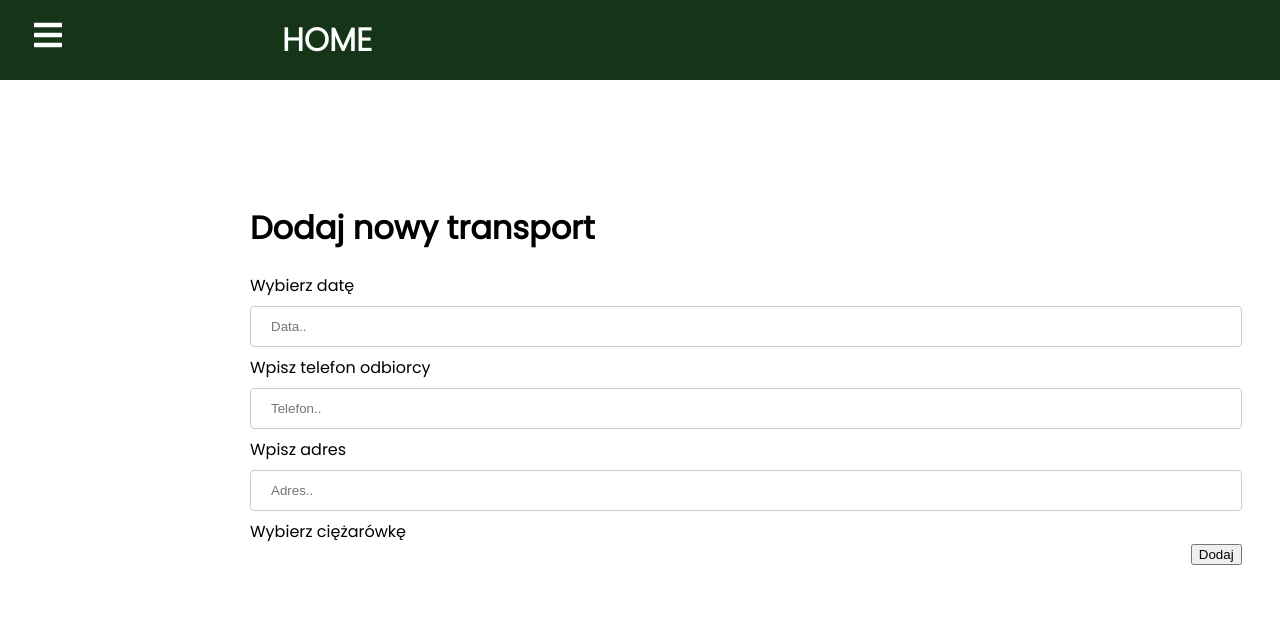
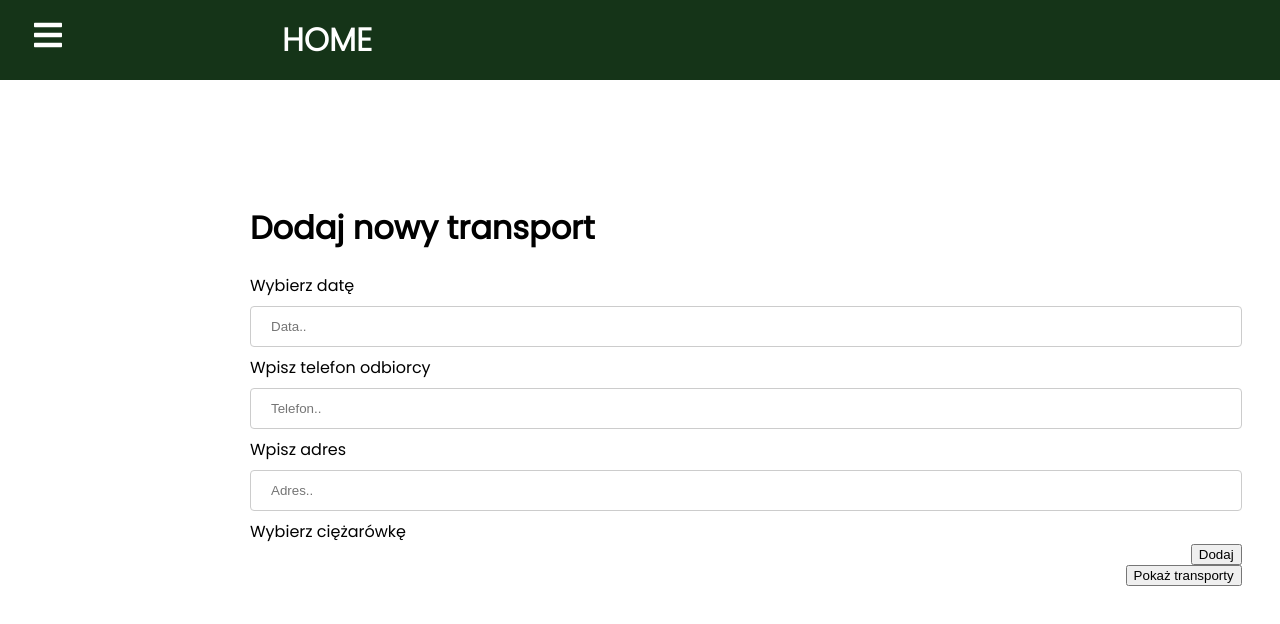
Before and after one commit to s18914/ABCRecyclingApp, a React (Create React App) app in the folder abc-recycling-app/: page /transports/add in a window 1280 px wide. Shown: the top 624 px of the page. Built offline with nearby package versions, Linux system fonts and the light colour scheme.

Commit message:
get transports

```diff
--- a/abc-recycling-app/src/components/pages/TransportEdit.js
+++ b/abc-recycling-app/src/components/pages/TransportEdit.js
@@ -8,8 +8,10 @@ function TransportEdit() {
   const [phone, setPhone] = useState("");
   const [address, setAddress] = useState("");
 
+  const [transportList, setTransportList] = useState();
+
   const addTransport = () => {
-    console.log(date);
+    //console.log(date);
     Axios.post('http://localhost:3001/transportCreate', {
       date: date,
       phone: phone,
@@ -17,6 +19,12 @@ function TransportEdit() {
     }).then(() => {
       console.log("success");
     })
+  };
+
+  const getTransport = () => {
+    Axios.get('http://localhost:3001/transports').then((response) => {
+      setTransportList(response.data);
+    });
   };
 
   return (
@@ -47,6 +55,12 @@ function TransportEdit() {
         <div className='btn-panel'>
           <button onClick={addTransport}>Dodaj</button>
         </div>
+        <div className='btn-panel'>
+          <button onClick={getTransport}>Pokaż transporty</button>
+          {/* {transportList.map((val, key) => {
+            return <div> {val.name} </div>
+          })} */}
+        </div>
       </form>
     </div>
   )
```
Also changed, not shown: 1 other file (tests, documents, lock files or other folders).
